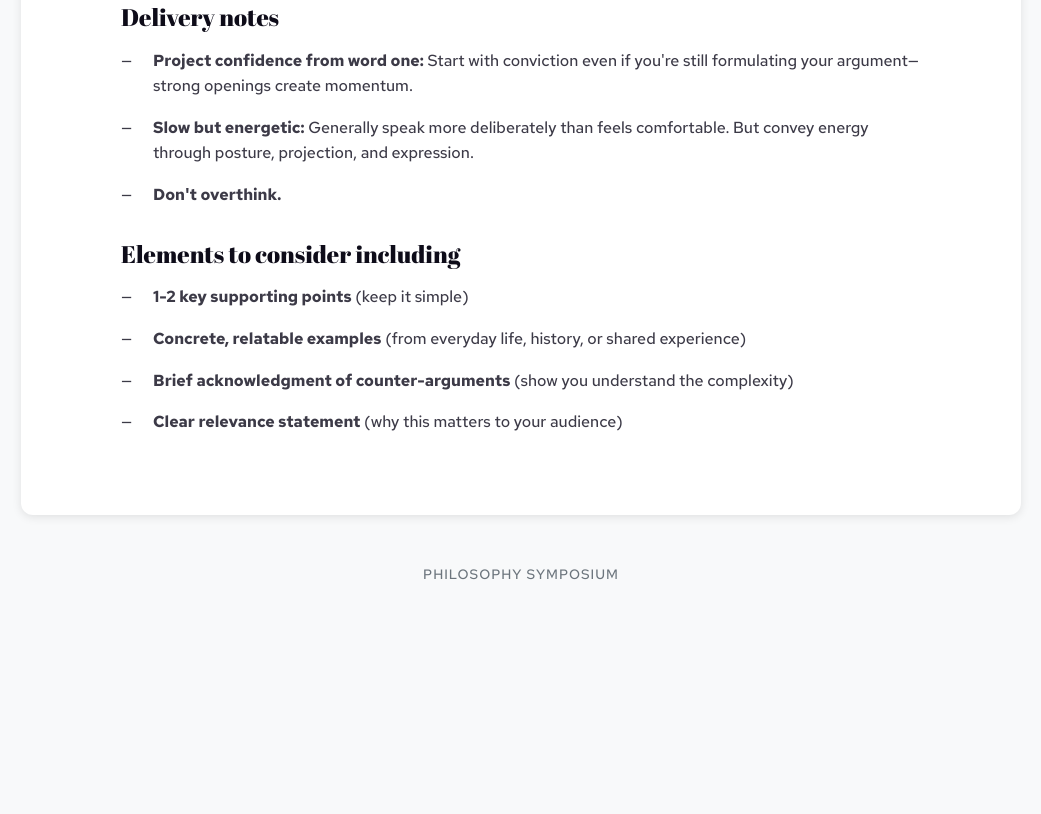
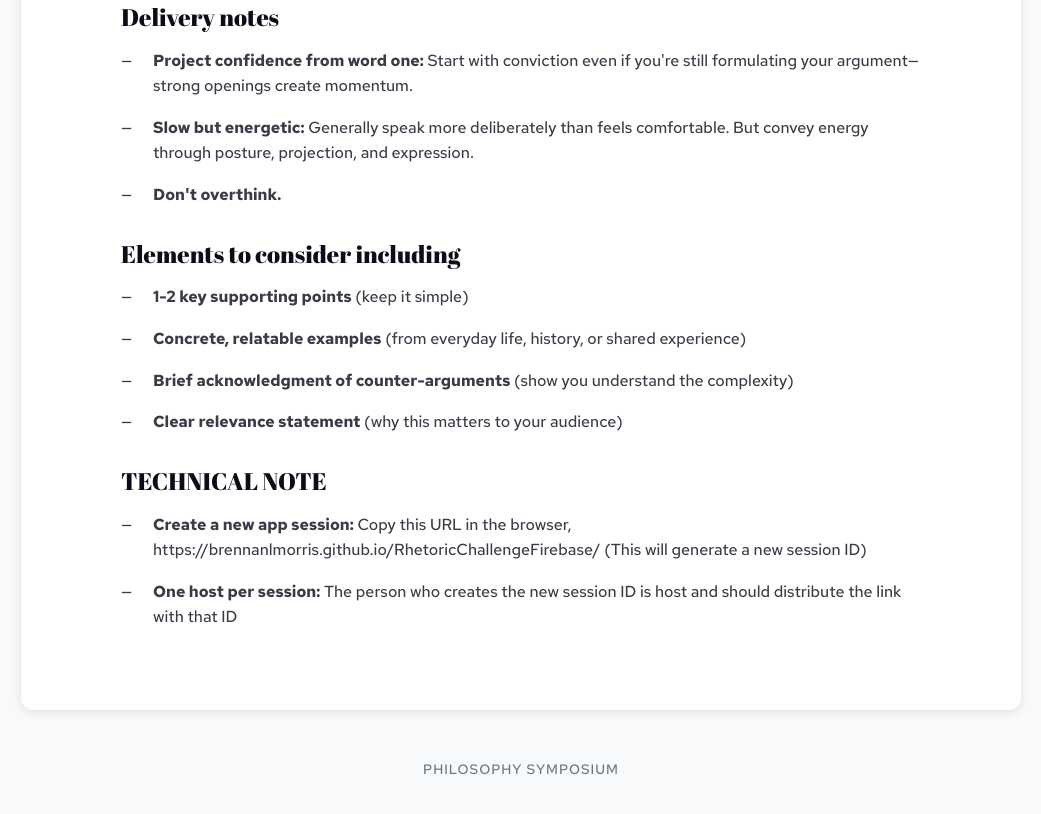
Before and after one commit to brennanlmorris/RhetoricChallengeFirebase, a plain HTML site: page index.html in a window 1280 px wide. Shown: the part 1374-2188 px from the top of the page, without its empty margins (119-1160 px from the left). Before the commit the page ends 1993 px from the top, so only its background shows below. Drawn offline with Linux system fonts and the light colour scheme; no server answers.

Commit message:
Updated index.html

```diff
--- a/index.html
+++ b/index.html
@@ -404,6 +404,13 @@
                 <li><strong>Brief acknowledgment of counter-arguments</strong> (show you understand the complexity)</li>
                 <li><strong>Clear relevance statement</strong> (why this matters to your audience)</li>
             </ul>
+
+            <h4>TECHNICAL NOTE</h4>
+            <ul>
+                <li><strong>Create a new app session:</strong> Copy this URL in the browser, https://brennanlmorris.github.io/RhetoricChallengeFirebase/ (This will generate a new session ID)</li>
+                <li><strong>One host per session:</strong> The person who creates the new session ID is host and should distribute the link with that ID</li>
+            </ul>
+
         </div>
     </div>
 
```
